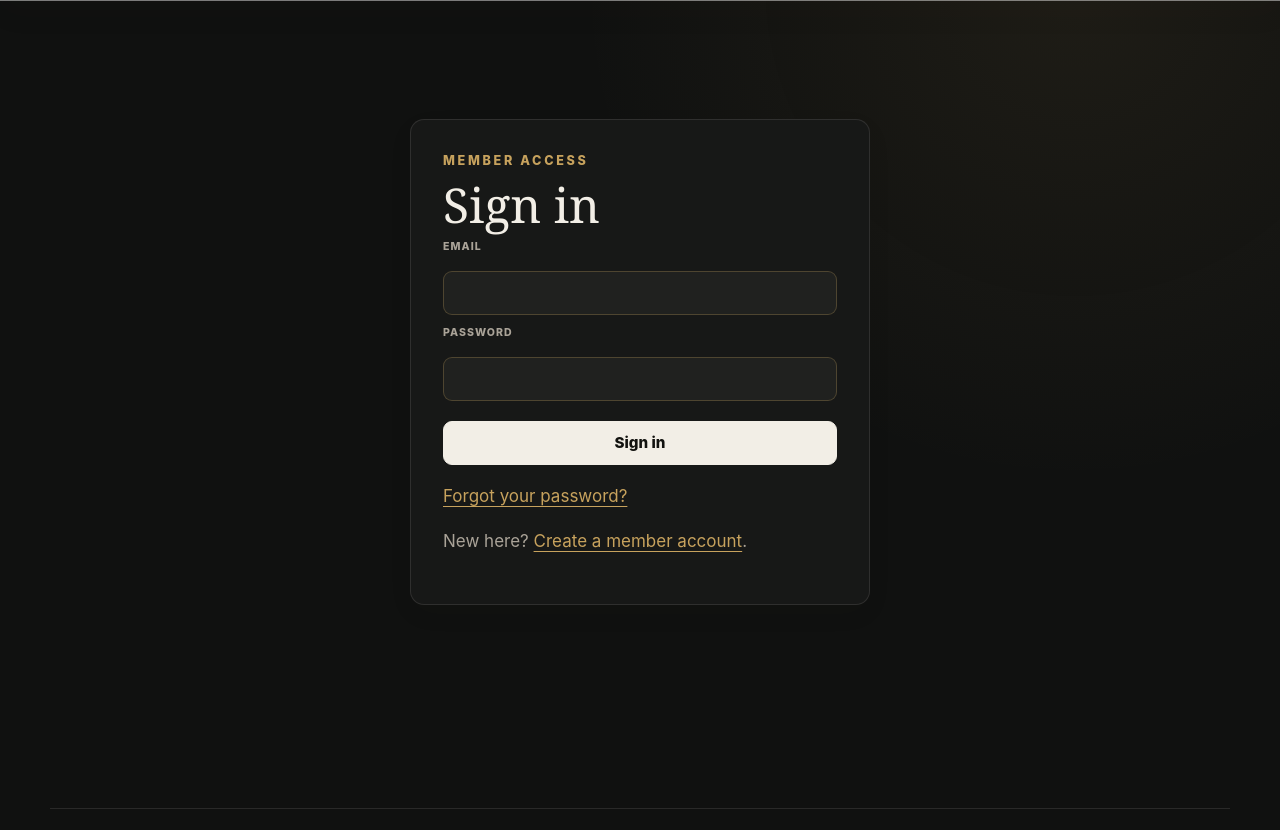
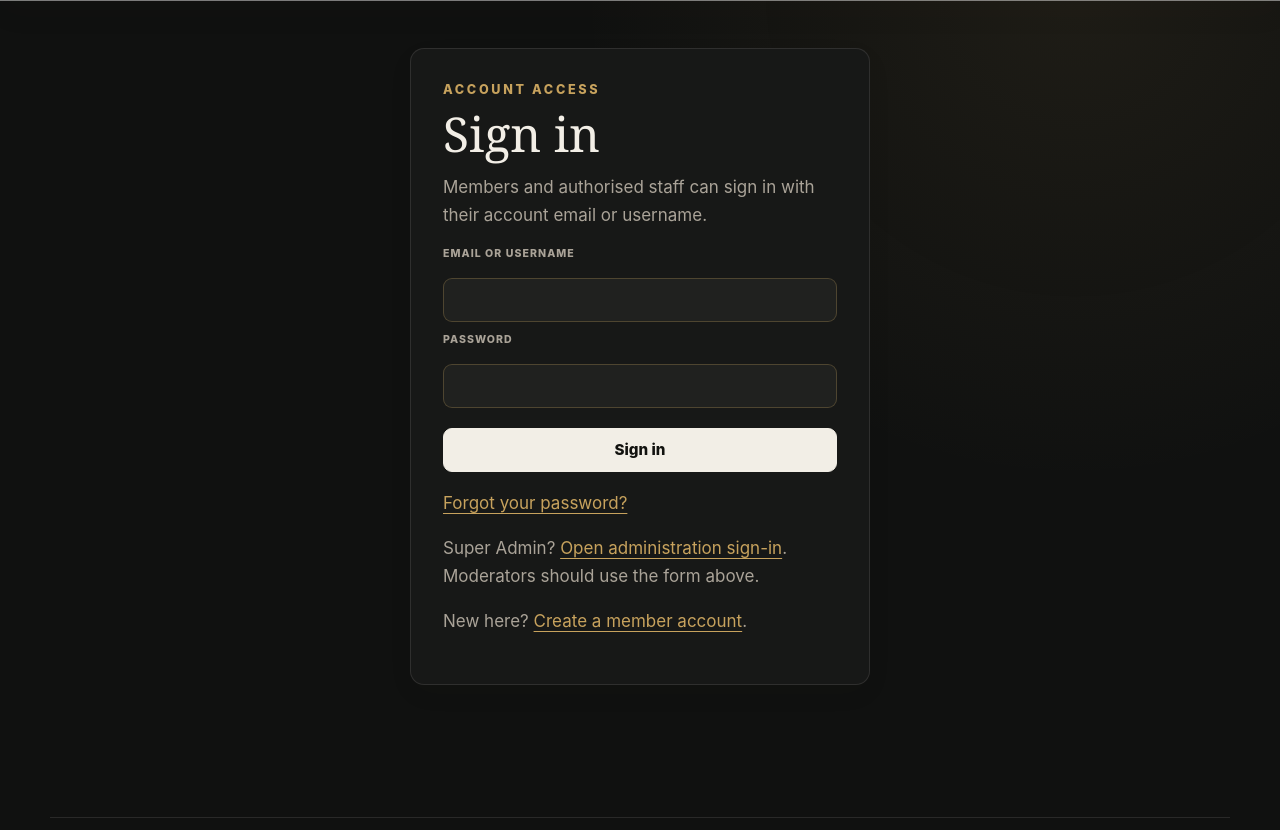
Before and after one commit to eghosa001/canecorsoancestry, a Django app: page /accounts/login/ in a window 1280 px wide. Shown: the part 75-905 px from the top of the page. Run offline with Django 4.2, Linux system fonts and the light colour scheme; parts of the project's set-up code (start-up, migrations or seed data) failed here and were passed over; some libraries are stand-ins or nearby versions.

Commit message:
Fix dark-first UI, staff sign-in, and fresh dog showcase: templates/registration/login.html

```diff
--- a/templates/registration/login.html
+++ b/templates/registration/login.html
@@ -1,14 +1,15 @@
 {% extends "base.html" %}
-{% block title %}Member access · Cane Corso Ancestry{% endblock %}
+{% block title %}Sign in · Cane Corso Ancestry{% endblock %}
 {% block content %}
 <section class="auth-shell">
   <div class="auth-card">
-    <p class="eyebrow">Member access</p>
+    <p class="eyebrow">Account access</p>
     <h1>Sign in</h1>
+    <p class="muted">Members and authorised staff can sign in with their account email or username.</p>
     {% if form.errors %}<p class="form-error">The email or password was not accepted.</p>{% endif %}
     <form method="post">
       {% csrf_token %}
-      <label for="{{ form.username.id_for_label }}">Email</label>
+      <label for="{{ form.username.id_for_label }}">Email or username</label>
       {{ form.username }}
       <label for="{{ form.password.id_for_label }}">Password</label>
       {{ form.password }}
@@ -16,6 +17,7 @@
       <button class="btn btn-gold" type="submit">Sign in</button>
     </form>
     <p class="muted"><a class="text-link" href="{% url 'password_reset' %}">Forgot your password?</a>{% if account_email_enabled %} · <a class="text-link" href="{% url 'accounts:resend-verification' %}">Resend verification</a>{% endif %}</p>
+    <p class="muted">Super Admin? <a class="text-link" href="{% url 'admin:login' %}">Open administration sign-in</a>. Moderators should use the form above.</p>
     <p class="muted">New here? <a class="text-link" href="{% url 'accounts:signup' %}{% if next %}?next={{ next|urlencode }}{% endif %}">Create a member account</a>.</p>
   </div>
 </section>
```
